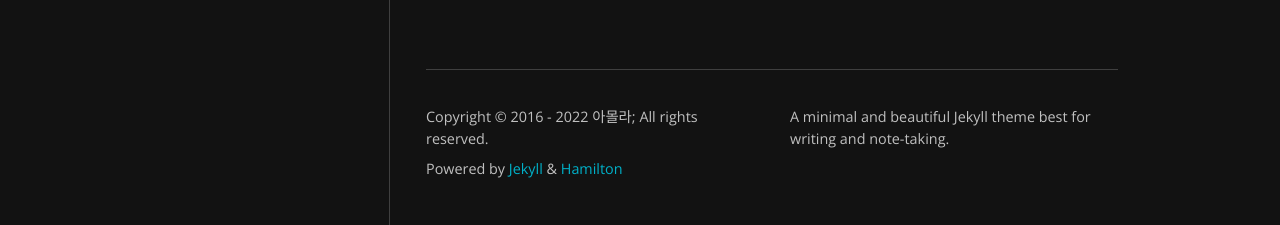
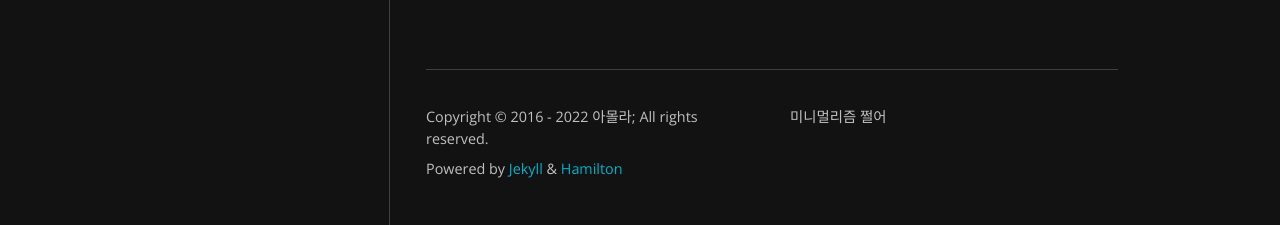
Before and after one commit to zivong/jekyll-theme-hamilton, a Jekyll site: the page built from index.html, in a window 1280 px wide. Shown: the part 2186-2411 px from the top of the page. Built offline with Jekyll 4.4.1, drawn with Linux system fonts in a browser that asks for light colours; nearby versions of some CDN libraries; some web fonts are replaced; the list of posts is cut into pages by our own code.

Commit message:
Update _config.yml

```diff
--- a/_config.yml
+++ b/_config.yml
@@ -1,5 +1,5 @@
 title: 쩐다
-description: A minimal and beautiful Jekyll theme best for writing and note-taking.
+description: 미니멀리즘 쩔어
 author: 아몰라
 avatar: /logo.png
 email: htmsejong@gmail.com
```
